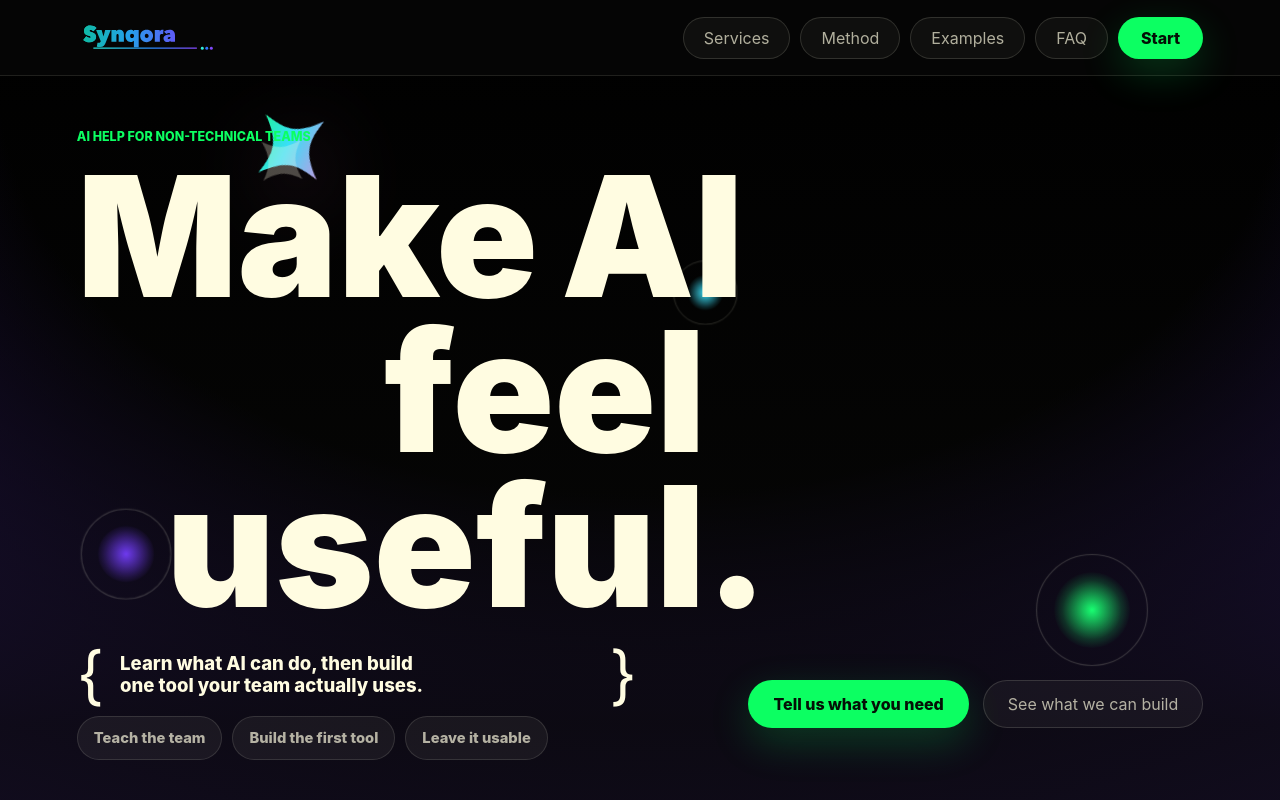
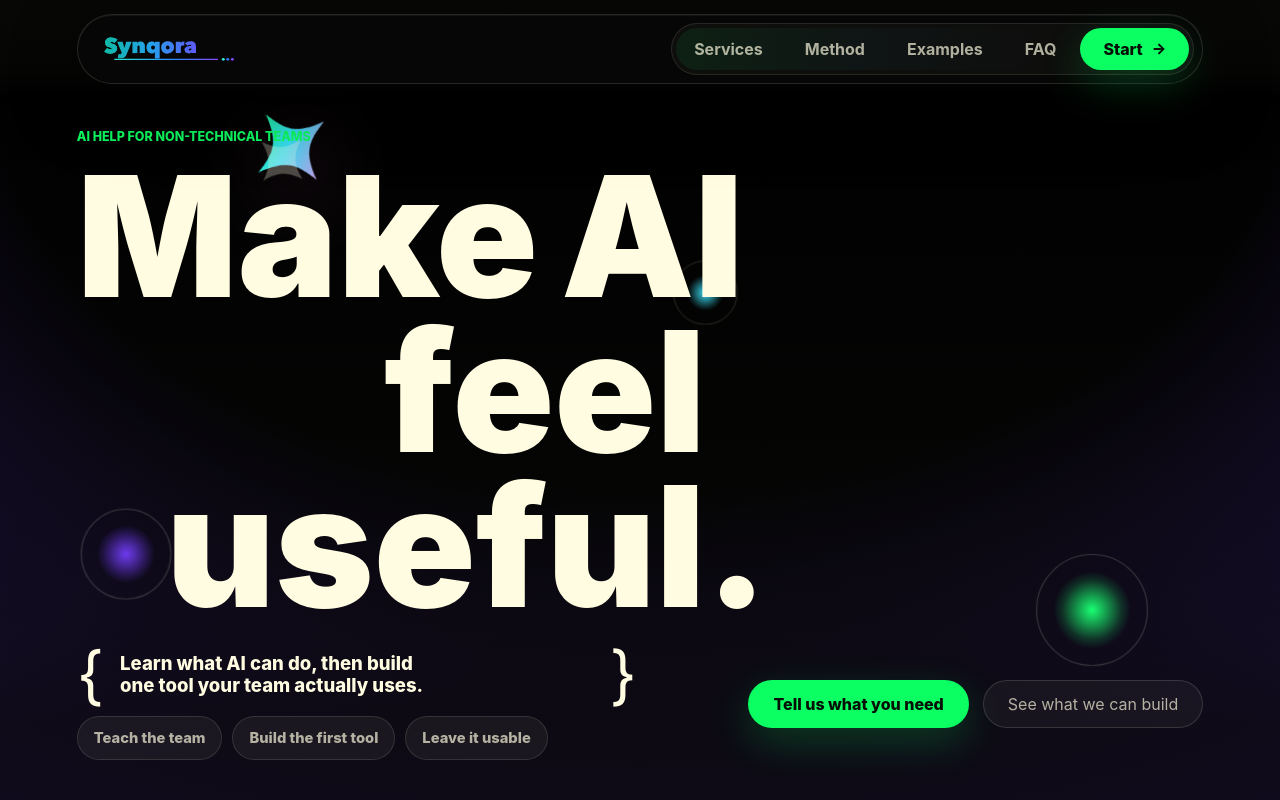
Before and after one commit to Srikarsmile/synqora-site, a React (Vite) app: page / in a window 1280 px wide. Shown: the top 800 px of the page. Built offline with nearby package versions, Linux system fonts and the light colour scheme.

Commit message:
Improve nav shell and method layout

```diff
--- a/src/App.jsx
+++ b/src/App.jsx
@@ -486,11 +486,14 @@ function MethodStrip() {
           </p>
         </div>
         <div className="method-steps">
-          {methodSteps.map((step) => (
+          {methodSteps.map((step, index) => (
             <article className="method-step" key={step.title}>
+              <span className="method-step-index">{String(index + 1).padStart(2, "0")}</span>
+              <div>
                 <h3>{step.title}</h3>
                 <p>{step.text}</p>
-              <span>{step.output}</span>
+              </div>
+              <span className="method-output">{step.output}</span>
             </article>
           ))}
         </div>
@@ -859,18 +862,20 @@ export function App() {
     <div className="app-shell" ref={rootRef}>
       <CursorFollower />
       <header className="site-header">
+        <div className="site-header-shell">
           <button className="brand-button" type="button" onClick={scrollToTop} aria-label="Synqora home">
             <img src="/assets/brand/synqora-gradient-wordmark.svg" alt="Synqora" />
           </button>
 
           <nav className="desktop-nav" aria-label="Main navigation">
             {navItems.map((item) => (
-            <AppShellButton key={item.target} onClick={() => scrollToSection(item.target)}>
+              <AppShellButton className="nav-link" key={item.target} onClick={() => scrollToSection(item.target)}>
                 {item.label}
               </AppShellButton>
             ))}
             <button className="acid-pill nav-cta" type="button" onClick={() => scrollToSection("contact")}>
               Start
+              <span aria-hidden="true">-&gt;</span>
             </button>
           </nav>
 
@@ -883,6 +888,7 @@ export function App() {
           >
             Menu
           </button>
+        </div>
       </header>
 
       {menuOpen ? (
--- a/src/styles.css
+++ b/src/styles.css
@@ -192,14 +192,28 @@ img {
   right: 0;
   left: 0;
   z-index: 40;
+  min-height: 92px;
+  padding: 14px 6vw 18px;
+  background: linear-gradient(180deg, rgba(8, 8, 7, 0.94), rgba(8, 8, 7, 0.62) 70%, transparent);
+  pointer-events: none;
+}
+
+.site-header-shell {
   display: flex;
   align-items: center;
   justify-content: space-between;
-  min-height: 76px;
-  padding: 16px 6vw;
-  border-bottom: 1px solid rgba(255, 252, 225, 0.11);
-  background: rgba(8, 8, 7, 0.72);
-  backdrop-filter: blur(18px);
+  width: min(1760px, 100%);
+  min-height: 66px;
+  margin: 0 auto;
+  padding: 8px 8px 8px 20px;
+  border: 1px solid rgba(255, 252, 225, 0.13);
+  border-radius: 999px;
+  background: rgba(8, 8, 7, 0.86);
+  box-shadow:
+    0 24px 70px rgba(0, 0, 0, 0.42),
+    inset 0 1px 0 rgba(255, 252, 225, 0.06);
+  backdrop-filter: blur(22px);
+  pointer-events: auto;
 }
 
 .brand-button {
@@ -217,9 +231,25 @@ img {
 }
 
 .desktop-nav {
+  position: relative;
+  isolation: isolate;
   display: flex;
   align-items: center;
-  gap: 10px;
+  gap: 6px;
+  padding: 4px;
+  border: 1px solid rgba(255, 252, 225, 0.1);
+  border-radius: 999px;
+  background: rgba(255, 252, 225, 0.035);
+}
+
+.desktop-nav::before {
+  position: absolute;
+  inset: 4px;
+  z-index: -1;
+  border-radius: inherit;
+  background: linear-gradient(90deg, rgba(12, 255, 98, 0.12), rgba(56, 223, 247, 0.05), transparent 72%);
+  opacity: 0.62;
+  content: "";
 }
 
 .shell-button,
@@ -256,6 +286,42 @@ img {
   padding: 0 20px;
 }
 
+.shell-button.nav-link {
+  position: relative;
+  min-height: 38px;
+  padding: 0 18px;
+  border: 0;
+  background: transparent;
+  color: rgba(255, 252, 225, 0.68);
+  font-weight: 720;
+}
+
+.shell-button.nav-link::after {
+  position: absolute;
+  right: 18px;
+  bottom: 7px;
+  left: 18px;
+  height: 2px;
+  border-radius: 999px;
+  background: var(--acid);
+  opacity: 0;
+  transform: scaleX(0.4);
+  transform-origin: center;
+  transition:
+    opacity 180ms ease,
+    transform 180ms ease;
+  content: "";
+}
+
+.shell-button.nav-link:hover {
+  background: rgba(255, 252, 225, 0.07);
+}
+
+.shell-button.nav-link:hover::after {
+  opacity: 1;
+  transform: scaleX(1);
+}
+
 .shell-button:hover,
 .ghost-pill:hover,
 .mobile-menu-button:hover,
@@ -283,7 +349,13 @@ img {
 
 .nav-cta {
   min-height: 42px;
+  gap: 9px;
   padding-inline: 22px;
+}
+
+.nav-cta span {
+  font-size: 0.95rem;
+  line-height: 1;
 }
 
 .mobile-menu-button,
@@ -708,6 +780,10 @@ img {
   scroll-margin-top: 96px;
 }
 
+#method {
+  padding-top: 76px;
+}
+
 .section-heading {
   display: block;
   max-width: 920px;
@@ -962,9 +1038,9 @@ label span {
 
 .method-strip {
   display: grid;
-  grid-template-columns: minmax(340px, 0.42fr) minmax(0, 1fr);
-  gap: 28px;
-  padding: 28px;
+  grid-template-columns: 1fr;
+  gap: clamp(26px, 4vw, 48px);
+  padding: clamp(24px, 4vw, 50px);
   border: 1px solid var(--line);
   border-radius: 36px;
   background:
@@ -973,25 +1049,38 @@ label span {
 }
 
 .method-intro {
-  display: flex;
+  display: block;
+  max-width: 1040px;
+}
+
+.method-intro .section-kicker {
+  margin-bottom: 18px;
+}
+
+.method-intro h2 {
+  max-width: 980px;
+  font-size: clamp(3.5rem, 5vw, 6.5rem);
+  line-height: 0.94;
+}
+
+.method-intro > p:not(.section-kicker) {
+  max-width: 640px;
+  margin: 22px 0 0;
+}
+
+.method-steps {
+  display: grid;
+  grid-template-columns: repeat(4, minmax(0, 1fr));
+  gap: 14px;
+}
+
+.method-step {
+  position: relative;
+  display: flex;
+  min-height: 224px;
   flex-direction: column;
   justify-content: space-between;
-  gap: 26px;
-}
-
-.method-steps {
-  display: grid;
-  grid-template-columns: repeat(4, minmax(0, 1fr));
-  gap: 14px;
-}
-
-.method-step {
-  position: relative;
-  display: flex;
-  min-height: 270px;
-  flex-direction: column;
-  justify-content: flex-start;
-  gap: 22px;
+  gap: 18px;
   padding: 22px;
   border: 1px solid rgba(255, 252, 225, 0.12);
   border-radius: 24px;
@@ -1009,11 +1098,17 @@ label span {
 }
 
 .method-step p {
-  margin: 0;
+  margin: 12px 0 0;
   color: var(--muted);
 }
 
-.method-step span {
+.method-step-index {
+  color: var(--acid);
+  font-size: 0.76rem;
+  font-weight: 850;
+}
+
+.method-output {
   margin-top: auto;
   color: var(--acid);
   font-weight: 820;
@@ -1357,6 +1452,17 @@ label span {
     grid-template-columns: 1fr;
   }
 
+  .method-intro {
+    grid-template-columns: 1fr;
+  }
+
+  .method-intro .section-kicker,
+  .method-intro h2,
+  .method-intro > p:not(.section-kicker) {
+    grid-column: 1;
+    grid-row: auto;
+  }
+
   .problem-grid {
     grid-template-columns: repeat(2, minmax(0, 1fr));
   }
@@ -1411,7 +1517,7 @@ label span {
 
   .mobile-menu {
     position: fixed;
-    top: 78px;
+    top: 88px;
     right: 6vw;
     left: 6vw;
     z-index: 45;
@@ -1457,8 +1563,14 @@ label span {
   }
 
   .site-header {
-    min-height: 68px;
-    padding: 12px 20px;
+    min-height: 76px;
+    padding: 10px 20px 0;
+  }
+
+  .site-header-shell {
+    min-height: 58px;
+    padding: 6px 8px 6px 14px;
+    border-radius: 24px;
   }
 
   .brand-button {
```
Also changed, not shown: tests/validate-site.mjs (+2 -0 lines), 1 other file (tests, documents, lock files or other folders). Lines whose indentation alone changed are shown as unchanged.
